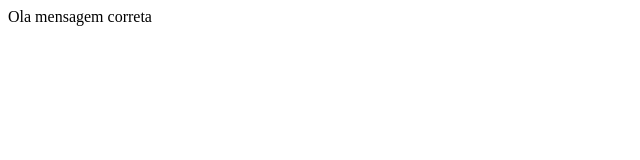
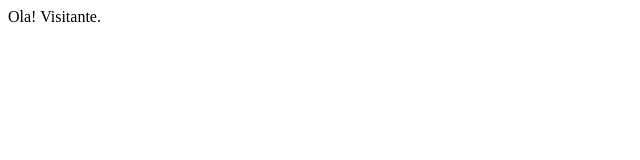
Before and after one commit to eIRX8/clone-tabnews, a Next.js app: page / in a window 1280 px wide. Shown: the top 160 px of the page, without its empty margins (0-640 px from the left). Built offline with nearby package versions, Linux system fonts and the light colour scheme.

Commit message:
Altera a mensagem exibida

```diff
--- a/pages/index.js
+++ b/pages/index.js
@@ -1,5 +1,7 @@
 function Home(){
-    return <>Ola mensagem correta</>
+    return <>Ola! Visitante.</>
+    return <>Imite um Lobo.</>
+    return <>e SORRIA!!!</>
 }
 
 export default Home;
```
